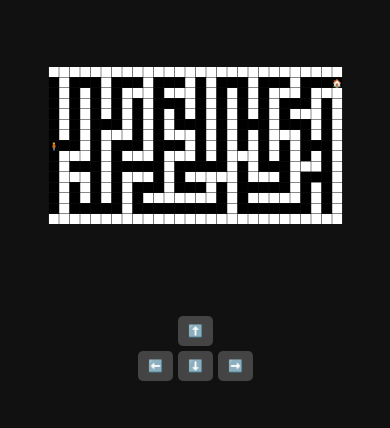
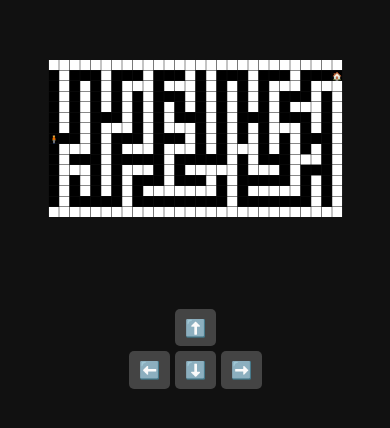
Before and after one commit to balveerdev/maze-game, a plain HTML site: page index.html in a window 390 px wide. Shown: the part 198-626 px from the top of the page. Drawn offline with Linux system fonts and the light colour scheme.

Commit message:
Update style.css

```diff
--- a/assets/css/style.css
+++ b/assets/css/style.css
@@ -98,7 +98,7 @@ body {
   }
   .controls button {
     padding: 8px 12px;
-    font-size: 14px;
+    font-size: 15px;
   }
   .win-message {
     font-size: 20px;
@@ -115,6 +115,6 @@ body {
   }
   .controls button {
     padding: 6px 10px;
-    font-size: 12px;
+    font-size: 17px;
   }
 }
```
